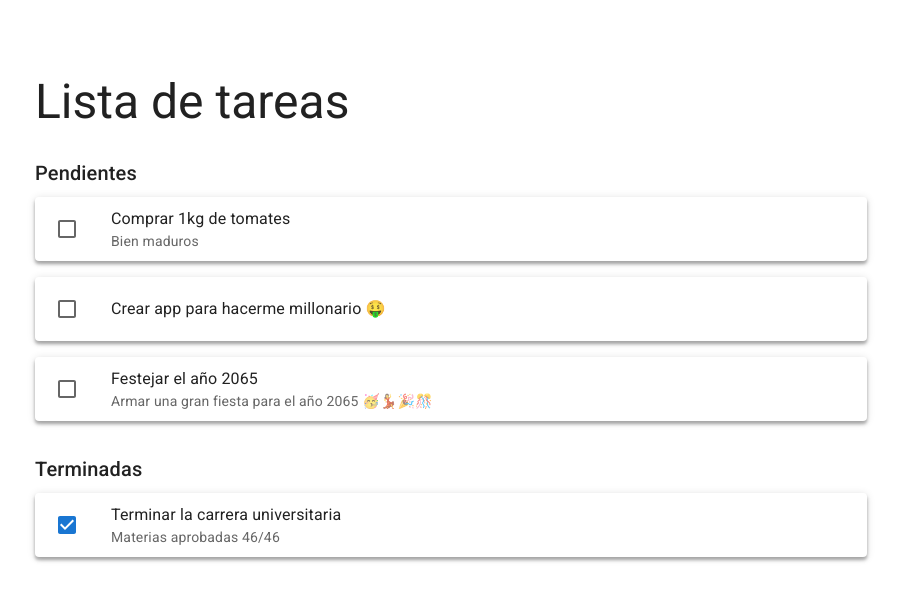
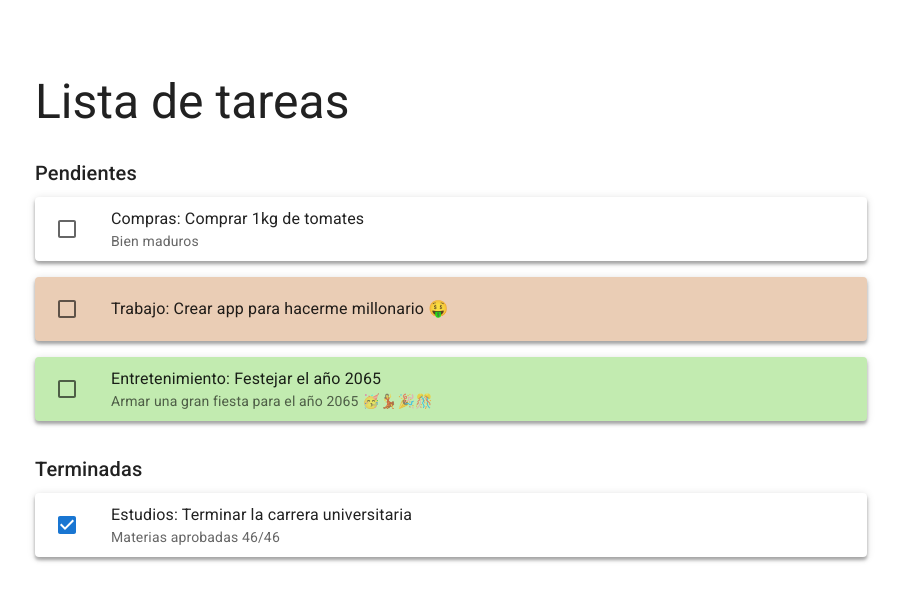
Before and after one commit to rodrigortigosa/frontend-exercise-minder, a React (Vite) app: page / in a window 1280 px wide. Shown: the top 600 px of the page, without its empty margins (189-1090 px from the left). Built offline with nearby package versions, Linux system fonts and the light colour scheme; data requests are answered from the project's data file.

Commit message:
feat: agrega peticion get de categorias para mostrar la correspondiente a la tarea

```diff
--- a/src/components/TaskItem.tsx
+++ b/src/components/TaskItem.tsx
@@ -7,7 +7,8 @@ type TaskItemProps = {
 };
 
 export const TaskItem: React.FC<TaskItemProps> = ({ task, onCheck }) => {
-	const { id, title, description, completed } = task;
+	const { id, title, description, completed, category, color } = task;
+
 	return (
 		<ListItem
 			sx={{
@@ -20,6 +21,7 @@ export const TaskItem: React.FC<TaskItemProps> = ({ task, onCheck }) => {
         0px 1px 8px rgba(0, 0, 0, 0.12)
       `,
 				height: "64px",
+				backgroundColor: color,
 			}}
 		>
 			<ListItemIcon sx={{ justifyContent: "center" }}>
@@ -28,12 +30,15 @@ export const TaskItem: React.FC<TaskItemProps> = ({ task, onCheck }) => {
 					color="primary"
 					size="medium"
 					checked={completed}
-					// disableRipple
 					onChange={() => onCheck(id)}
 					inputProps={{ "aria-labelledby": title }}
 				/>
 			</ListItemIcon>
-			<ListItemText id={id} primary={title} secondary={description} />
+			<ListItemText
+				id={id}
+				primary={`${category ? category + ": " : ""}${title}`}
+				secondary={description}
+			/>
 		</ListItem>
 	);
 };
--- a/src/pages/Tasks.tsx
+++ b/src/pages/Tasks.tsx
@@ -1,14 +1,17 @@
 import { useEffect, useState } from "react";
 import { Task } from "../types/Task";
+import { Category } from "../types/Category";
 import { Box, Stack, Typography } from "@mui/material";
 import { ListTasks } from "../components/ListTasks";
 import { getTasks } from "../services/tasks";
+import { getCategories } from "../services/categories";
 
 const Tasks = () => {
 	const [tasks, setTasks] = useState<Task[]>([]);
 	const [pendingTasks, setPendingTasks] = useState<Task[]>([]);
 	const [finishedTasks, setFinishedTasks] = useState<Task[]>([]);
 	const [loading, setLoading] = useState<boolean>(true);
+	const [categories, setCategories] = useState<Category[]>([]);
 
 	const handleCheck = (id: string) => {
 		const newTasks = tasks.map((task) => {
@@ -22,7 +25,6 @@ const Tasks = () => {
 
 	useEffect(() => {
 		const fetchTasks = async () => {
-			setLoading(true);
 			try {
 				const fetchedTasks: Task[] = await getTasks();
 				setTasks(fetchedTasks);
@@ -32,11 +34,26 @@ const Tasks = () => {
 				} else {
 					console.error("Error desconocido: ", error);
 				}
-			} finally {
-				setLoading(false);
 			}
 		};
-		fetchTasks();
+
+		const fetchCategories = async () => {
+			try {
+				const fetchedCategories: Category[] = await getCategories();
+				setCategories(fetchedCategories);
+			} catch (error) {
+				if (error instanceof Error) {
+					console.error("Error al obtener las tareas: ", error.message);
+				} else {
+					console.error("Error desconocido: ", error);
+				}
+			}
+		};
+
+		setLoading(true);
+		fetchTasks()
+			.then(() => fetchCategories())
+			.finally(() => setLoading(false));
 	}, []);
 
 	useEffect(() => {
@@ -44,12 +61,20 @@ const Tasks = () => {
 		const filteredFinishedTasks: Task[] = [];
 
 		tasks.forEach((task) => {
-			if (task.completed) filteredFinishedTasks.push(task);
-			else filteredPendingTasks.push(task);
+			const category =
+				categories.find((category) => category.id === task.category_id) || null;
+			const newTask = {
+				...task,
+				category: category?.name || null,
+				color: category?.color || "#FFF",
+			};
+			if (newTask.completed) {
+				filteredFinishedTasks.push(newTask);
+			} else filteredPendingTasks.push(newTask);
 		});
 		setFinishedTasks(filteredFinishedTasks);
 		setPendingTasks(filteredPendingTasks);
-	}, [tasks]);
+	}, [tasks, categories]);
 
 	return (
 		<main>
--- /dev/null
+++ b/src/services/categories.ts
@@ -0,0 +1,11 @@
+const baseUrl = "http://localhost:3000";
+
+export const getCategories = async () => {
+  const url = `${baseUrl}/categories`;
+  try {
+    const response = await fetch(url);
+    return response.json();
+  }  catch (error: unknown) {
+    return Promise.reject(error);
+  }
+};
--- /dev/null
+++ b/src/types/Category.ts
@@ -0,0 +1,5 @@
+export type Category = {
+  id: string;
+  name: string;
+  color: string | null;
+};
--- a/src/types/Task.ts
+++ b/src/types/Task.ts
@@ -3,4 +3,7 @@ export type Task = {
   title: string;
   completed: boolean;
   description: string | null;
+  category_id: string;
+  category: string | null
+  color: string
 };
```
